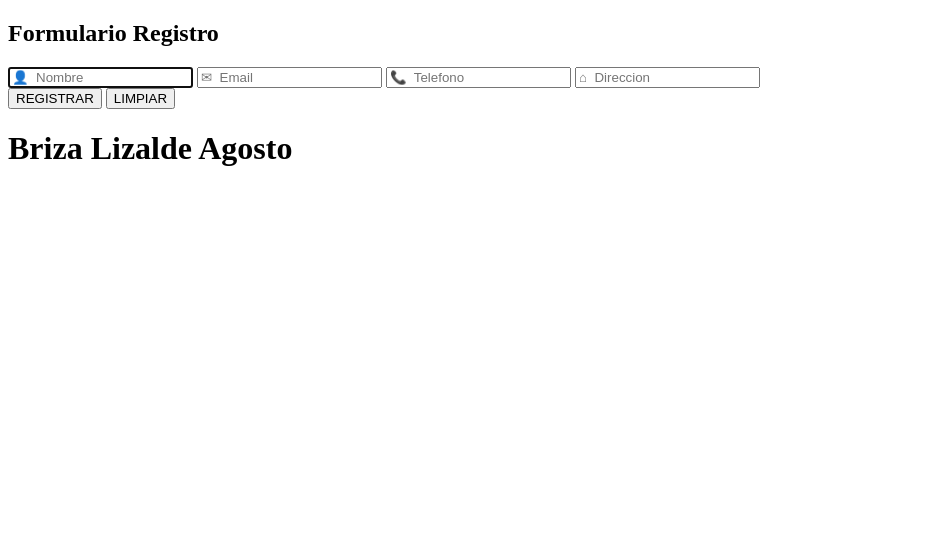
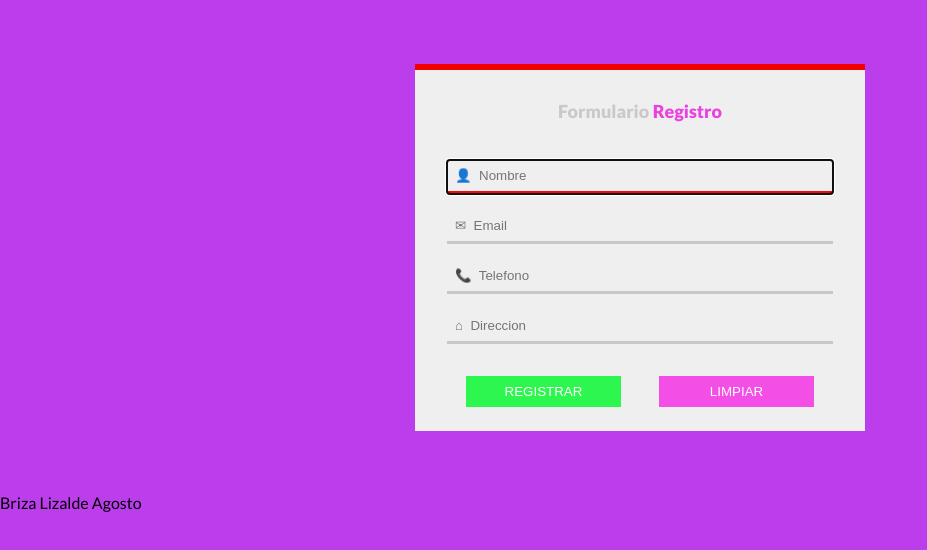
Before and after one commit to brizu19/Proyecto9, a plain HTML site: page index.html in a window 1280 px wide. Shown: the whole page, without its empty margins (0-927 px from the left). Drawn offline with Linux system fonts and the light colour scheme; the site is published under a folder, as on GitHub Pages, so addresses that start at the root find nothing.

Commit message:
Update index.html

```diff
--- a/index.html
+++ b/index.html
@@ -3,11 +3,13 @@
 <head>
 	<meta charset="UTF-8">
 	<meta name="viewport" content="width=device-width, initial-scale=1.0">
-	<link rel="stylesheet" href="/Proyecto9/reset_26.css">
+	<link rel="stylesheet" href="reset_26.css">
 	<link href="https://fonts.googleapis.com/css?family=Lato:400,900" rel="stylesheet">
-	<link rel="stylesheet" href="/Proyecto9/main_26.css">
+	<link rel="stylesheet" href="main_26.css">
 	<title>26 Lizalde Briza</title>
 </head>
+	<link rel="stylesheet" href="reset_26.css">
+	<link rel="stylesheet" href="main_26.css">
 <body>
 
 	<div class="container">
```
